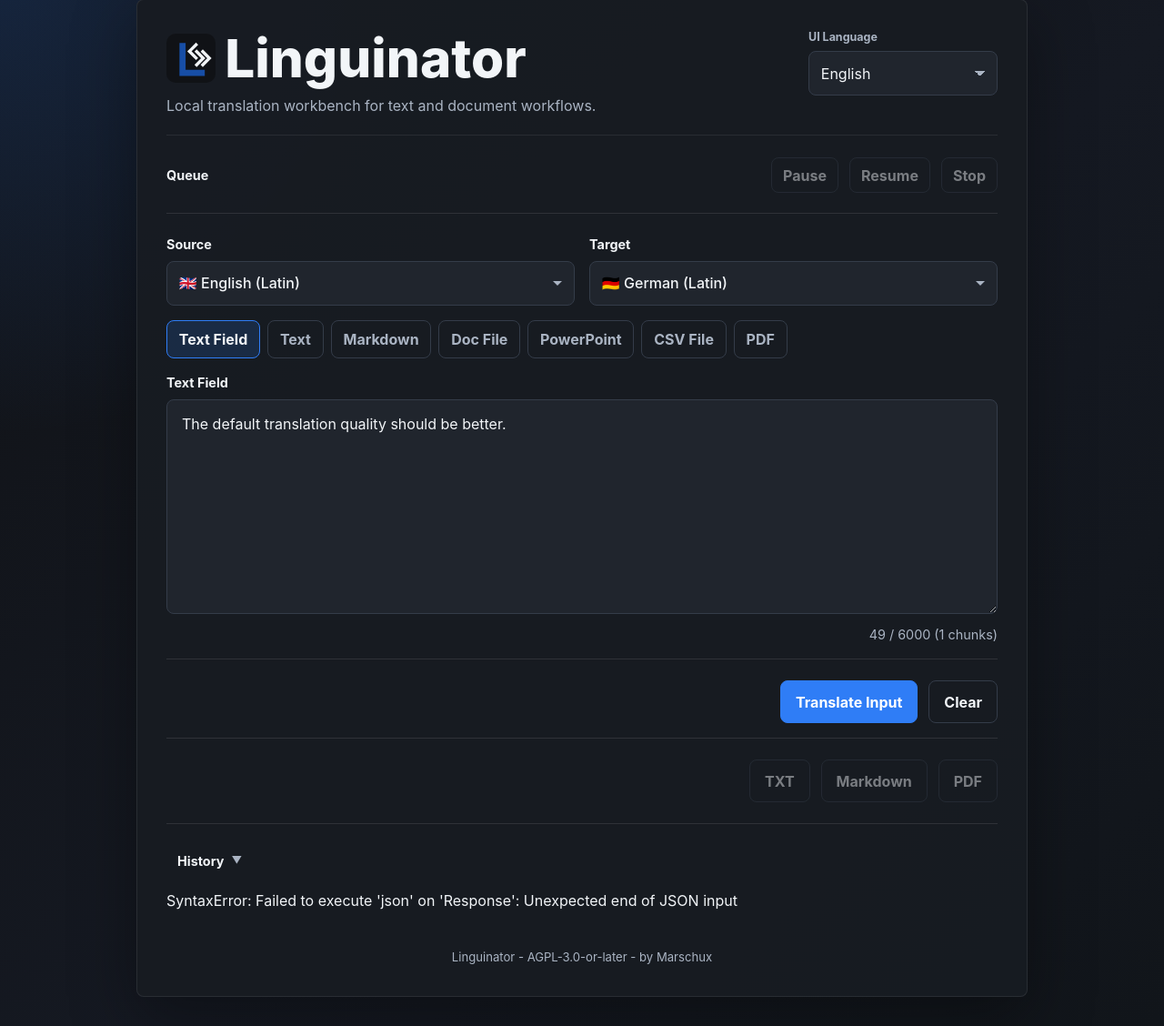
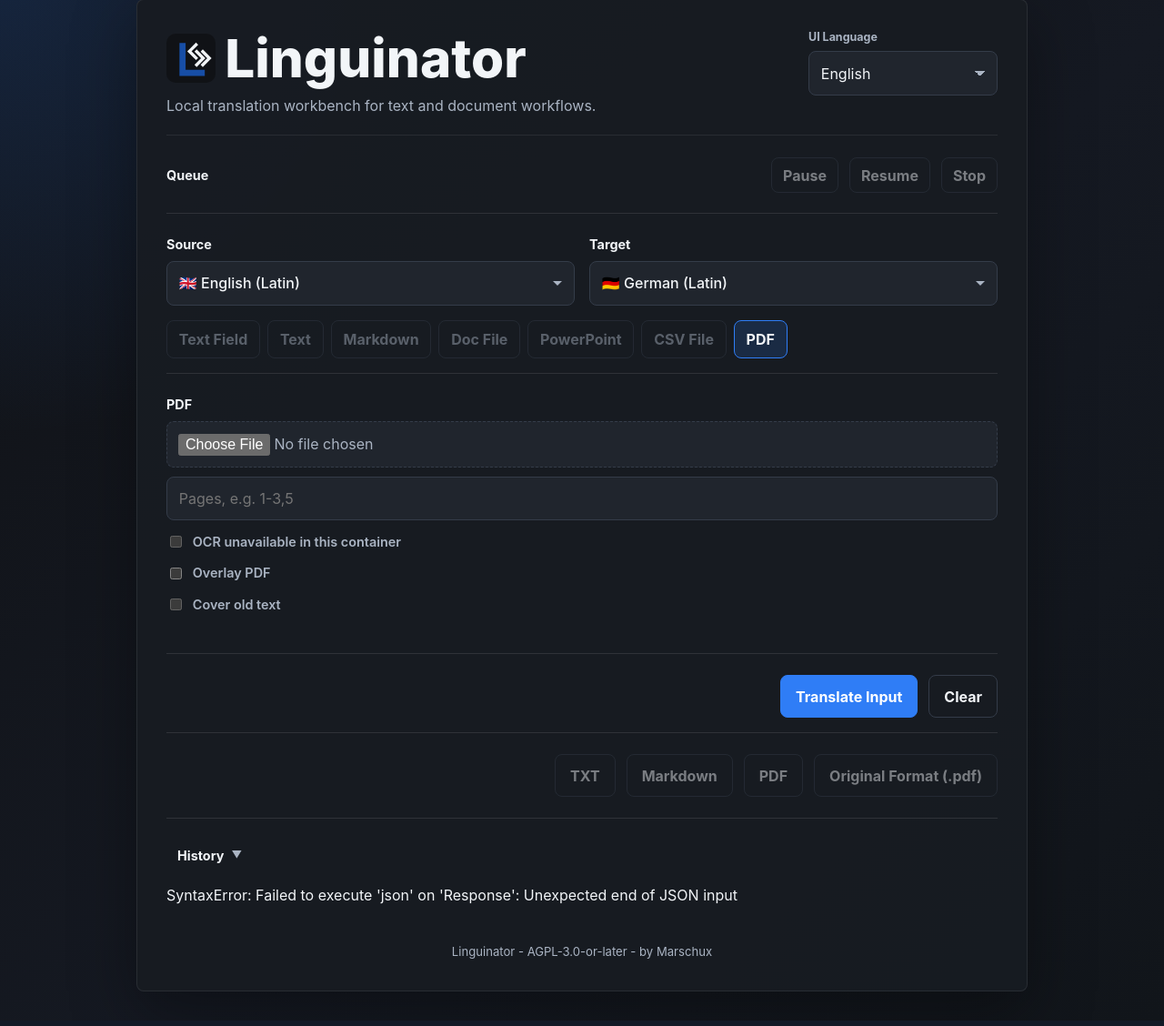
Before and after one commit to Marschux/Linguinator, a FastAPI app: page / in a window 1280 px wide. Shown: the part 33-1161 px from the top of the page at 91% size. Run offline with FastAPI, Linux system fonts and the light colour scheme; data that the repository does not hold is empty; some libraries are stand-ins or nearby versions.

Commit message:
Gitignore tests/testfiles, disable non-PDF input tabs for now
Untracks the accidentally committed test PDF. Text/Markdown/Doc/PowerPoint/
CSV input tabs are disabled while only PDF is being tested; PDF is now the
default tab on load. Underlying code for the other formats is unchanged.

```diff
--- a/app/static/app.js
+++ b/app/static/app.js
@@ -1573,6 +1573,6 @@ let languageData = null;
     setInterval(() => {
       loadQueue().catch(() => {});
     }, 3000);
-    setInputTab("textarea");
+    setInputTab("pdf");
     applyUiLanguage();
     syncOverlayControls();
--- a/app/templates/index.html
+++ b/app/templates/index.html
@@ -59,21 +59,21 @@
       </div>
 
       <div class="tabs" role="tablist" aria-label="Input type">
-        <button class="tab active" type="button" data-input-tab="textarea" title="Type text directly into the input field.">Text Field</button>
-        <button class="tab" type="button" data-input-tab="text" title="Load and translate a text-like file.">Text</button>
-        <button class="tab" type="button" data-input-tab="markdown" title="Load and translate a Markdown file.">Markdown</button>
-        <button class="tab" type="button" data-input-tab="office" title="Load and translate a DOCX or ODT file as text.">Doc File</button>
-        <button class="tab" type="button" data-input-tab="pptx" title="Load and translate a PowerPoint (PPTX) file as text.">PowerPoint</button>
-        <button class="tab" type="button" data-input-tab="csv" title="Load and translate selected CSV or XLSX columns.">CSV File</button>
-        <button class="tab" type="button" data-input-tab="pdf" title="Extract and translate a PDF page by page.">PDF</button>
+        <button class="tab" type="button" data-input-tab="textarea" disabled title="Type text directly into the input field.">Text Field</button>
+        <button class="tab" type="button" data-input-tab="text" disabled title="Load and translate a text-like file.">Text</button>
+        <button class="tab" type="button" data-input-tab="markdown" disabled title="Load and translate a Markdown file.">Markdown</button>
+        <button class="tab" type="button" data-input-tab="office" disabled title="Load and translate a DOCX or ODT file as text.">Doc File</button>
+        <button class="tab" type="button" data-input-tab="pptx" disabled title="Load and translate a PowerPoint (PPTX) file as text.">PowerPoint</button>
+        <button class="tab" type="button" data-input-tab="csv" disabled title="Load and translate selected CSV or XLSX columns.">CSV File</button>
+        <button class="tab active" type="button" data-input-tab="pdf" title="Extract and translate a PDF page by page.">PDF</button>
       </div>
       <select id="inputTabSelect" class="input-tab-select" aria-label="Input type" title="Select the input type.">
-        <option value="textarea">Text Field</option>
-        <option value="text">Text</option>
-        <option value="markdown">Markdown</option>
-        <option value="office">Doc File</option>
-        <option value="pptx">PowerPoint</option>
-        <option value="csv">CSV File</option>
+        <option value="textarea" disabled>Text Field</option>
+        <option value="text" disabled>Text</option>
+        <option value="markdown" disabled>Markdown</option>
+        <option value="office" disabled>Doc File</option>
+        <option value="pptx" disabled>PowerPoint</option>
+        <option value="csv" disabled>CSV File</option>
         <option value="pdf">PDF</option>
       </select>
 
```
Also changed, not shown: 1 other file.
